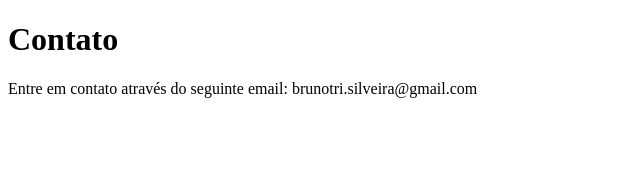
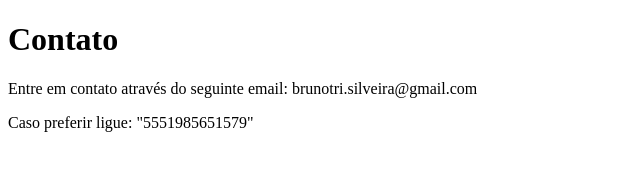
Before and after one commit to BrunoSilveiraK/Codigos-Alura, a plain HTML site: page Contato.html in a window 1280 px wide. Shown: the whole page, without its empty margins (0-640 px from the left). Drawn offline with Linux system fonts and the light colour scheme.

Commit message:
Adicionando número de telefone para o dev

```diff
--- a/Contato.html
+++ b/Contato.html
@@ -9,5 +9,6 @@
 <body>
     <h1>Contato</h1>
     <p>Entre em contato através do seguinte email: brunotri.silveira@gmail.com</p>
+    <p>Caso preferir ligue: "5551985651579"</p>
 </body>
 </html>
```
